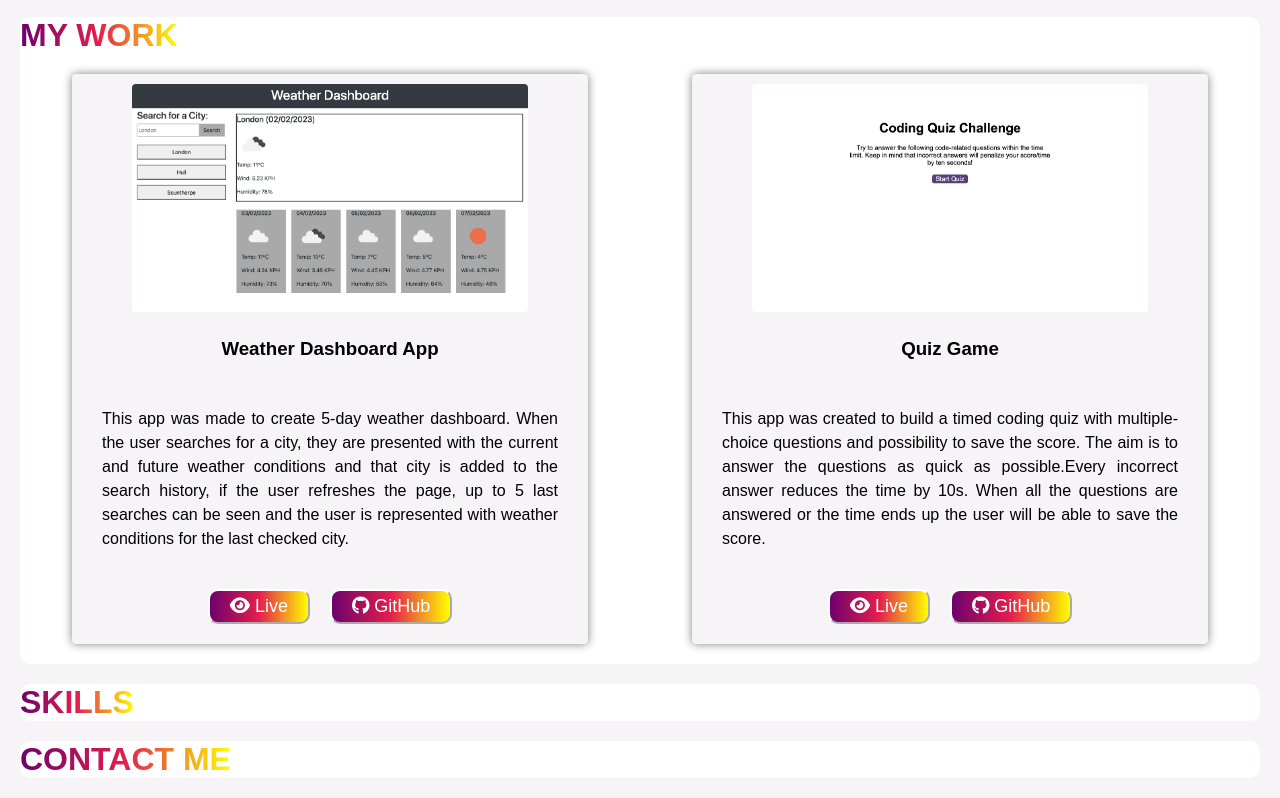
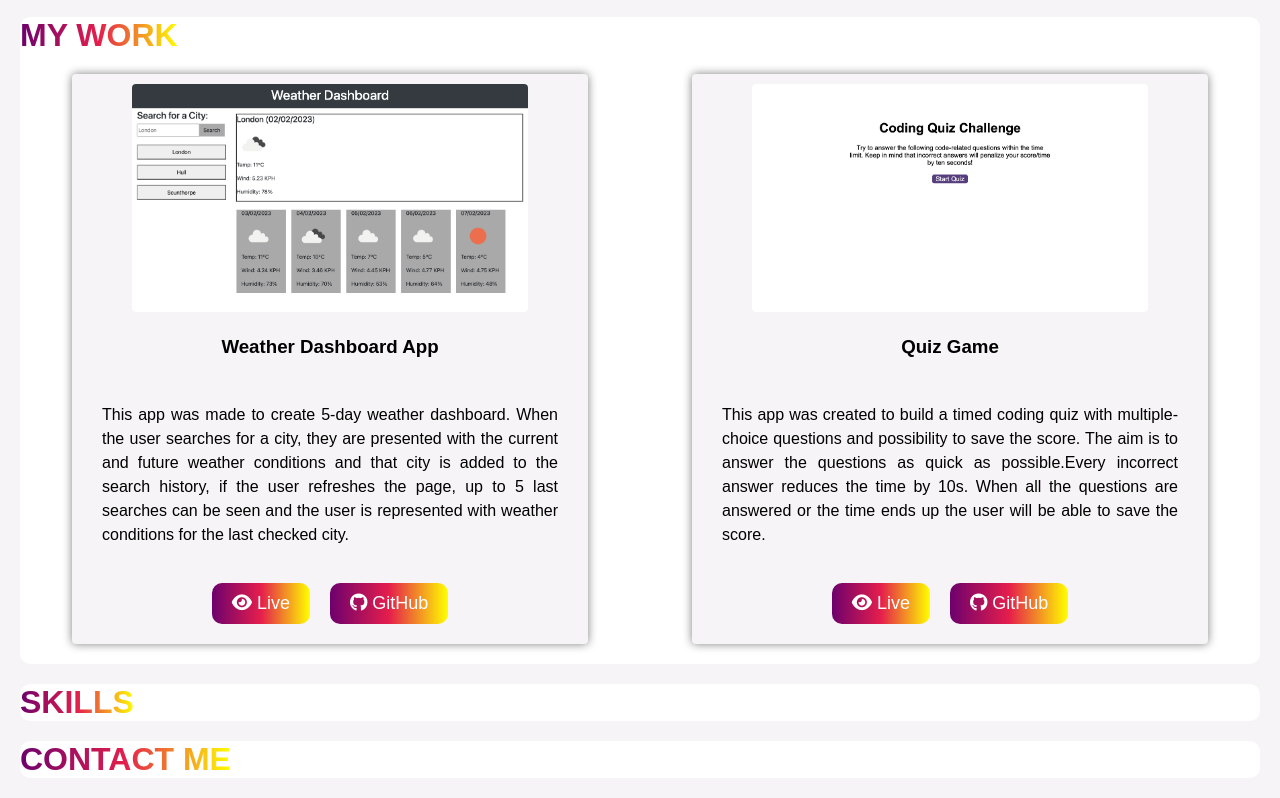
Before and after one commit to 1Eva1987/portfolio-Ieva, a plain HTML site: page index.html in a window 1280 px wide. Shown: the part 568-1366 px from the top of the page. Drawn offline with nearby package versions, Linux system fonts and the light colour scheme.

Commit message:
buttons for my work section styled and functionality added

```diff
--- a/index.css
+++ b/index.css
@@ -16,18 +16,23 @@ body {
 }
 
 /* buttons */
-button {
-  margin-right: 20px;
-  cursor: pointer;
-  background-color: white;
-  padding: 5px 20px;
+
+.btn {
+  padding: 10px 20px;
   border-top-right-radius: 10px;
   border-top-left-radius: 10px;
   border-bottom-left-radius: 10px;
   border-bottom-right-radius: 10px;
   color: white;
-  border-color: white;
-  background-image: var(--primaryColor);
+  background: var(--primaryColor);
+  border: none;
+  cursor: pointer;
+}
+
+.btn:hover {
+  background: none;
+  background: black;
+  /* box-shadow: 5px -10px 10px grey; */
 }
 /* navigation bar */
 .nav {
@@ -78,6 +83,9 @@ button {
   background: var(--primaryColor) left bottom rgb(246, 244, 246) no-repeat;
   background-size: 100% 5px;
   border-radius: 10px;
+}
+.toggle-btn {
+  margin-right: 20px;
 }
 /* welcome */
 
@@ -147,6 +155,7 @@ button {
   text-decoration: none;
   font-size: 18px;
 }
+/* skills section */
 /* class to hide element */
 .hidden {
   display: none;
--- a/index.html
+++ b/index.html
@@ -21,7 +21,7 @@
             <a href="#my-work">My Work</a>
             <a href="#skills">Skills</a>
             <a href="#contact-me">Contact Me</a>
-            <button class="toggle-btn"><i class="fa-sharp fa-solid fa-circle-chevron-down"></i></button>
+            <button class="toggle-btn btn"><i class="fa-sharp fa-solid fa-circle-chevron-down"></i></button>
         </div>
     </div>
     <!-- END of nav bar -->
@@ -60,8 +60,8 @@
                 the page, up to 5 last searches can be seen and the user is represented with weather conditions for the last checked city.
                 </p>
                 <div class="card-btn">
-                    <button class="c-btn"><a href="https://1eva1987.github.io/5-day-weather-dashboard/" target="_blank"><i class="fa-solid fa-eye"></i> Live</a></button>
-                    <button class="c-btn"><a href="https://github.com/1Eva1987/5-day-weather-dashboard" target="_blank"><i class="fa-brands fa-github"></i> GitHub</a></button>
+                    <button class="c-btn btn"><a href="https://1eva1987.github.io/5-day-weather-dashboard/" target="_blank"><i class="fa-solid fa-eye"></i> Live</a></button>
+                    <button class="c-btn btn"><a href="https://github.com/1Eva1987/5-day-weather-dashboard" target="_blank"><i class="fa-brands fa-github"></i> GitHub</a></button>
                 </div>
             </div>
             <div class="card">
@@ -72,8 +72,8 @@
                 When all the questions are answered or the time ends up the user will be able to save the score.
                 </p>
                 <div class="card-btn">
-                    <button class="c-btn"><a href="https://1eva1987.github.io/timed-quiz/" target="_blank"><i class="fa-solid fa-eye"></i> Live</a></button>
-                    <button class="c-btn"><a href="https://github.com/1Eva1987/timed-quiz" target="_blank"><i class="fa-brands fa-github"></i> GitHub</a></button>
+                    <button class="c-btn btn"><a href="https://1eva1987.github.io/timed-quiz/" target="_blank"><i class="fa-solid fa-eye"></i> Live</a></button>
+                    <button class="c-btn btn"><a href="https://github.com/1Eva1987/timed-quiz" target="_blank"><i class="fa-brands fa-github"></i> GitHub</a></button>
                 </div>
             </div>
         </div>
```
